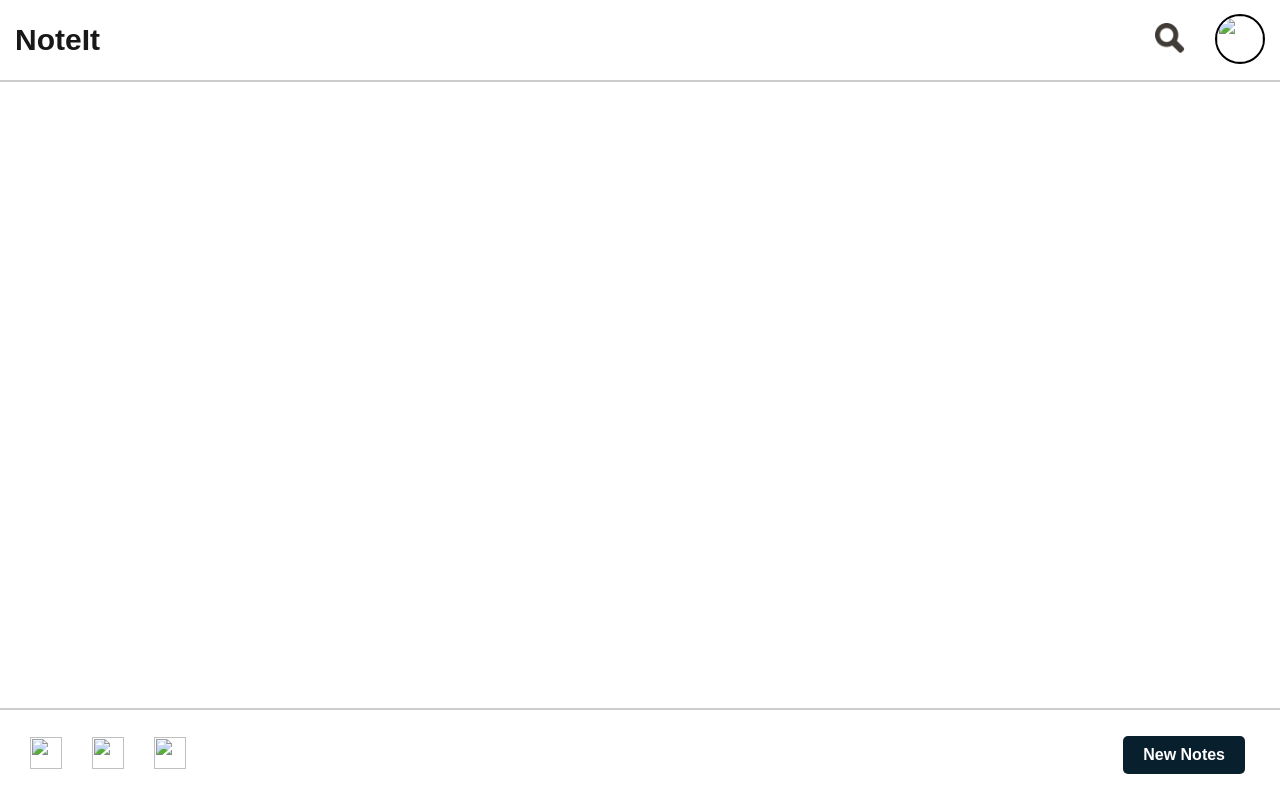
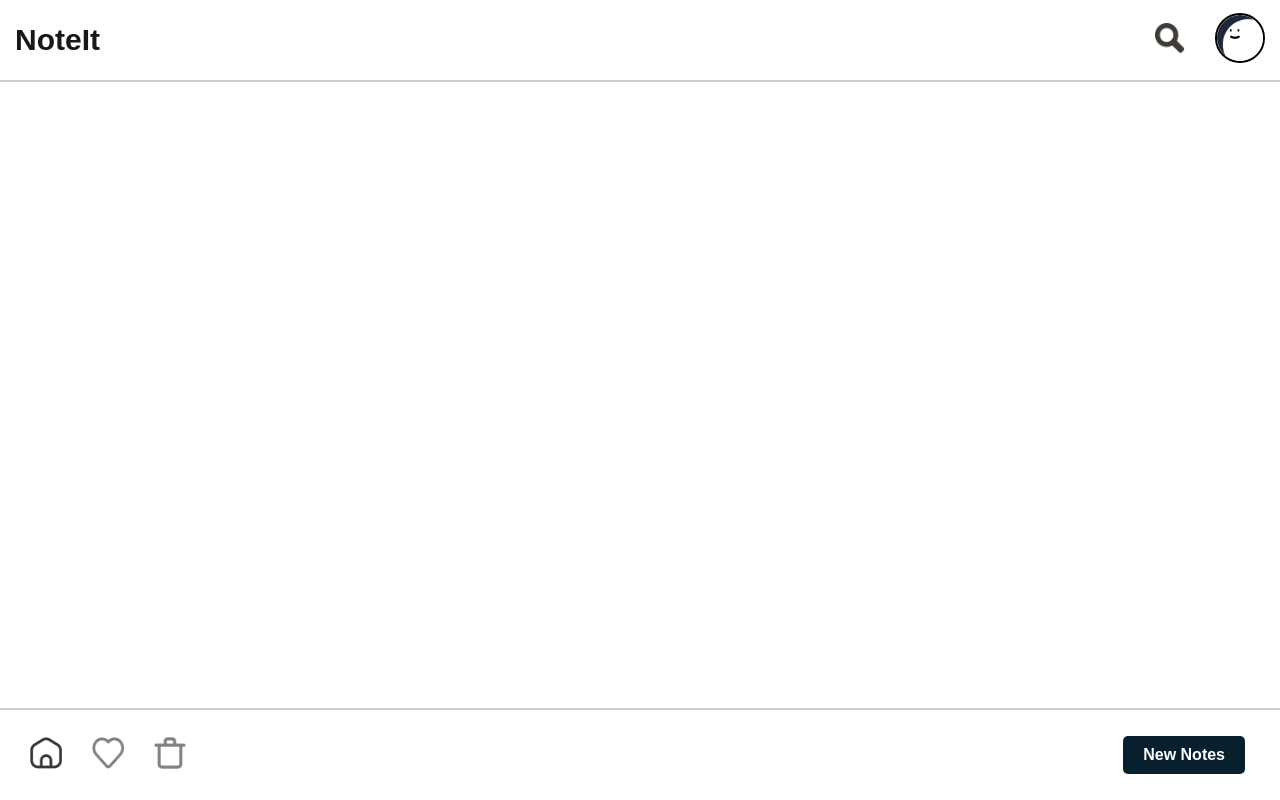
Before and after one commit to glunoty/NoteIt, a plain HTML site: page index.html in a window 1280 px wide. Drawn offline with Linux system fonts and the light colour scheme; the site is published under a folder, as on GitHub Pages, so addresses that start at the root find nothing.

Commit message:
Update index.html

```diff
--- a/index.html
+++ b/index.html
@@ -14,7 +14,7 @@
 
             <ul class="navigation">
                 <li class="search"><img src="./Asset/search.png" alt=""></li>
-                <li class="profile"><img src="/Asset/profile.jpg" alt=""></li>
+                <li class="profile"><img src="./Asset/profile.jpg" alt=""></li>
             </ul>
         </nav>
     </div>
@@ -22,9 +22,9 @@
     <div class="botcontainer">
         <nav class="botwrapper">
             <ul class="botnavigation">
-                <li><img src="/Asset/home.png" alt=""></li>
-                <li><img src="/Asset/favourite.png" alt=""></li>
-                <li><img src="/Asset/trash.png" alt=""></li>
+                <li><img src="./Asset/home.png" alt=""></li>
+                <li><img src="./Asset/favourite.png" alt=""></li>
+                <li><img src="./Asset/trash.png" alt=""></li>
             </ul>
 
             <button class="custom-button">New Notes</button>
```
